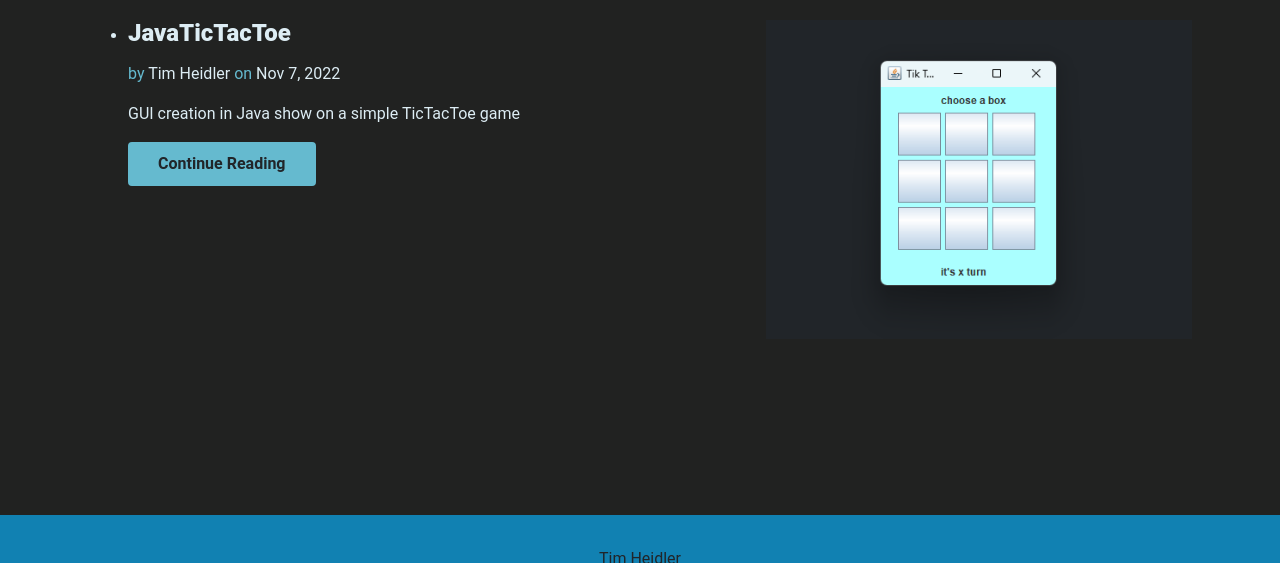
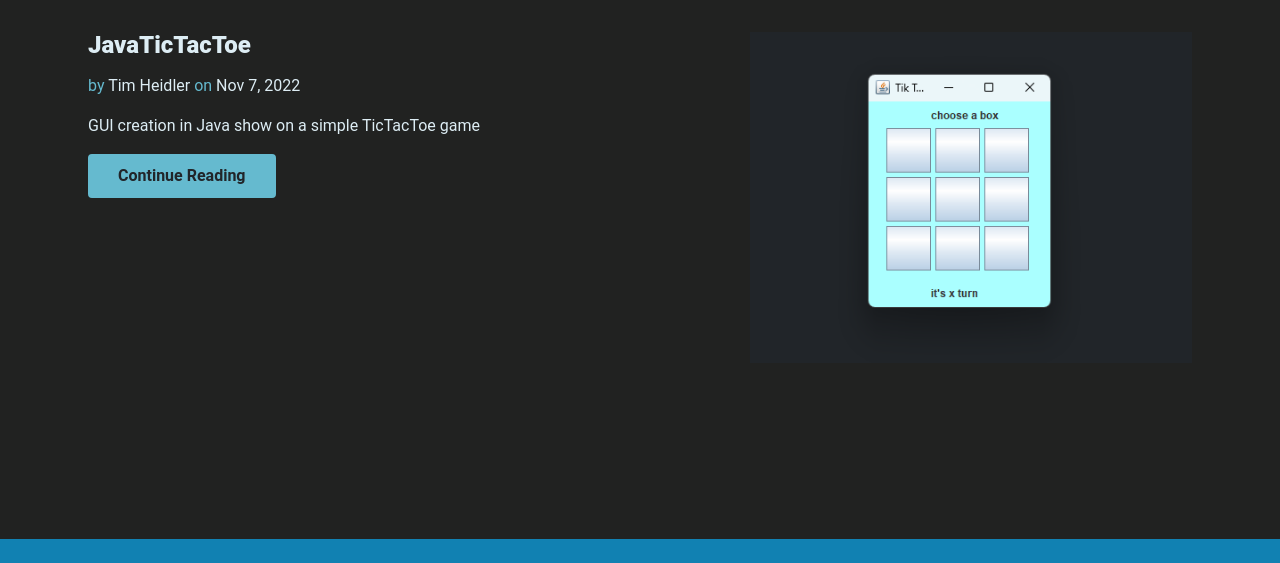
Before and after one commit to timplay33/JAMStack-blog-site, an Eleventy site: page src/blog.njk in a window 1280 px wide. Shown: the part 651-1214 px from the top of the page. Built offline with nearby package versions, Linux system fonts and the light colour scheme; Eleventy itself is replaced by a stand-in of ours; files that its build step writes are made by us from their sources.

Commit message:
fixed style issue: Ul dots on the blog page #7

```diff
--- a/src/blog.njk
+++ b/src/blog.njk
@@ -5,7 +5,7 @@ layout: 'base.njk'
 
 <div class="section container">
 <h1 class="section-title">Recent articles</h1>
-<ul role="list" class="articles__list flow">
+<ul class="articles__list flow">
 
   {%- for post in collections.post | reverse -%}
     {% include "article-snippet.njk" %}
--- a/src/style.css
+++ b/src/style.css
@@ -54,9 +54,9 @@ dd {
 
 /* Remove list styles on ul, ol elements with a list role, which suggests default styling will be removed */
 header ul,
-#featured-articles ul,
+.articles__list,
 header ol,
-#featured-articles ol {
+.articles__list{
   list-style: none;
   margin: 0;
   padding: 0;
```
